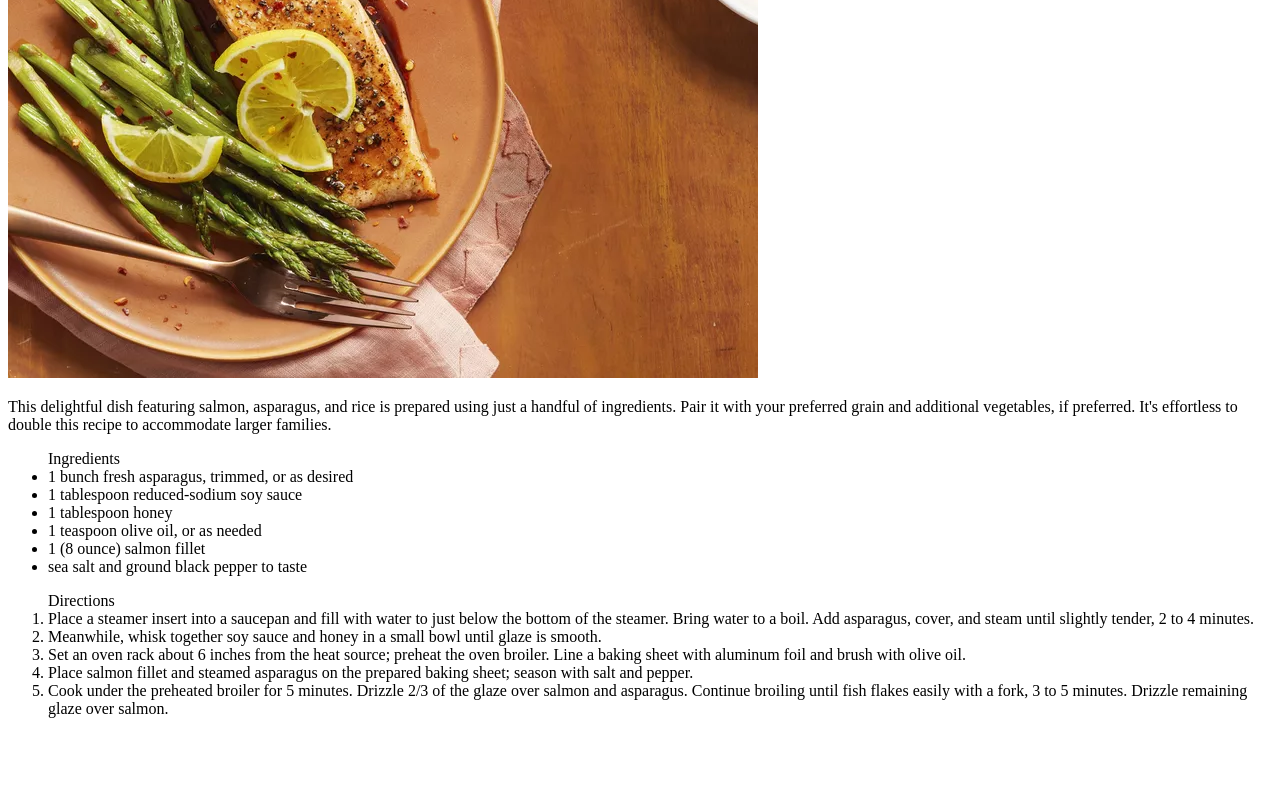
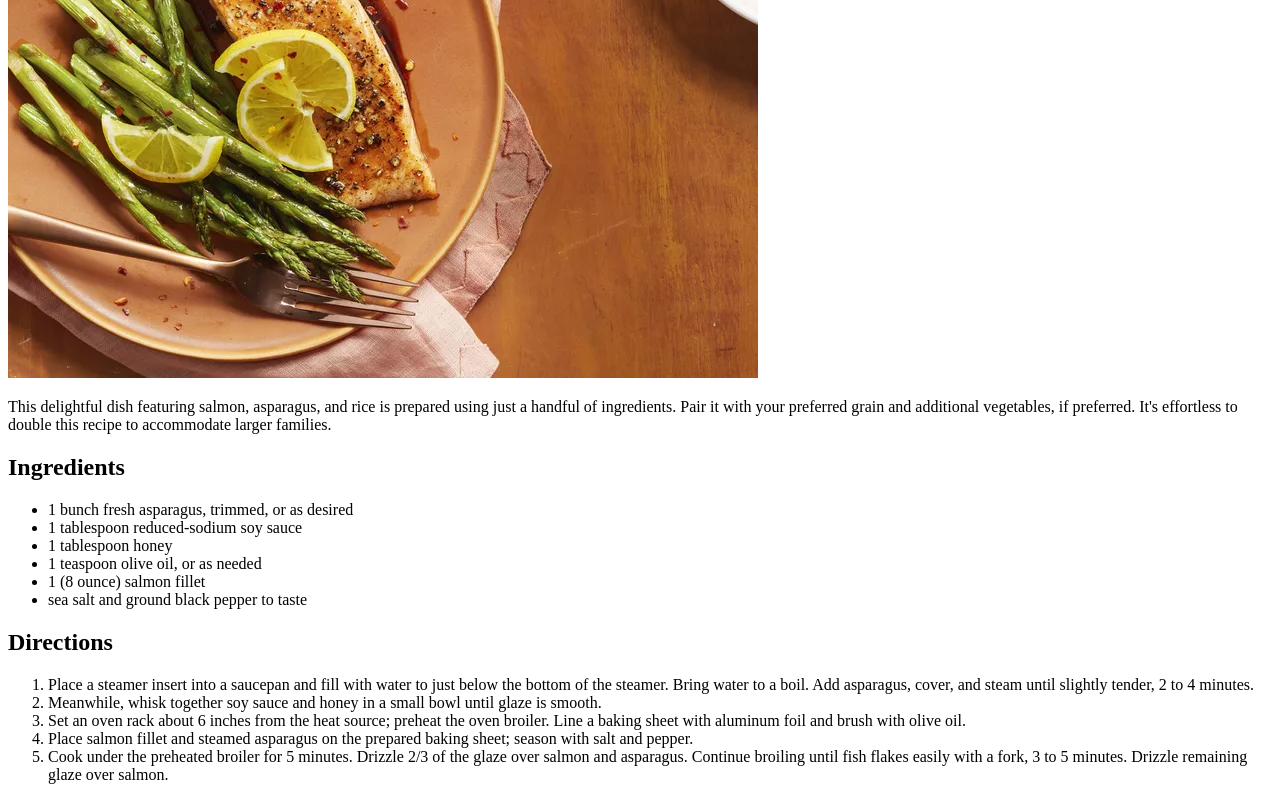
Before and after one commit to trinhng8/Recipes, a plain HTML site: page my-recipes/Honey_Salmon.html in a window 1280 px wide. Shown: the part 452-1252 px from the top of the page. Before the commit the page ends 1186 px from the top, so only its background shows below. Drawn offline with Linux system fonts and the light colour scheme.

Commit message:
Edit typos in recipes

```diff
--- a/my-recipes/Honey_Salmon.html
+++ b/my-recipes/Honey_Salmon.html
@@ -14,7 +14,8 @@
         Pair it with your preferred grain and additional vegetables, if preferred.
         It's effortless to double this recipe to accommodate larger families.</p>
     <!--unordered list of ingredients-->
-    <ul> Ingredients
+    <h2>Ingredients</h2>
+    <ul>
         <li>1 bunch fresh asparagus, trimmed, or as desired</li>
         <li>1 tablespoon reduced-sodium soy sauce</li>
         <li>1 tablespoon honey</li>
@@ -23,7 +24,8 @@
         <li>sea salt and ground black pepper to taste</li>
     </ul>
     <!--ordered list of directions-->
-    <ol> Directions
+    <h2>Directions</h2>
+    <ol>
         <li>Place a steamer insert into a saucepan and fill with water to just below the bottom of the steamer. Bring water to a boil.
              Add asparagus, cover, and steam until slightly tender, 2 to 4 minutes. </li>
         <li>Meanwhile, whisk together soy sauce and honey in a small bowl until glaze is smooth. </li>
```
Also changed, not shown: my-recipes/Beef_Pho.html (+1 -1 lines), my-recipes/Chicken_Alfredo.html (+1 -1 lines).
